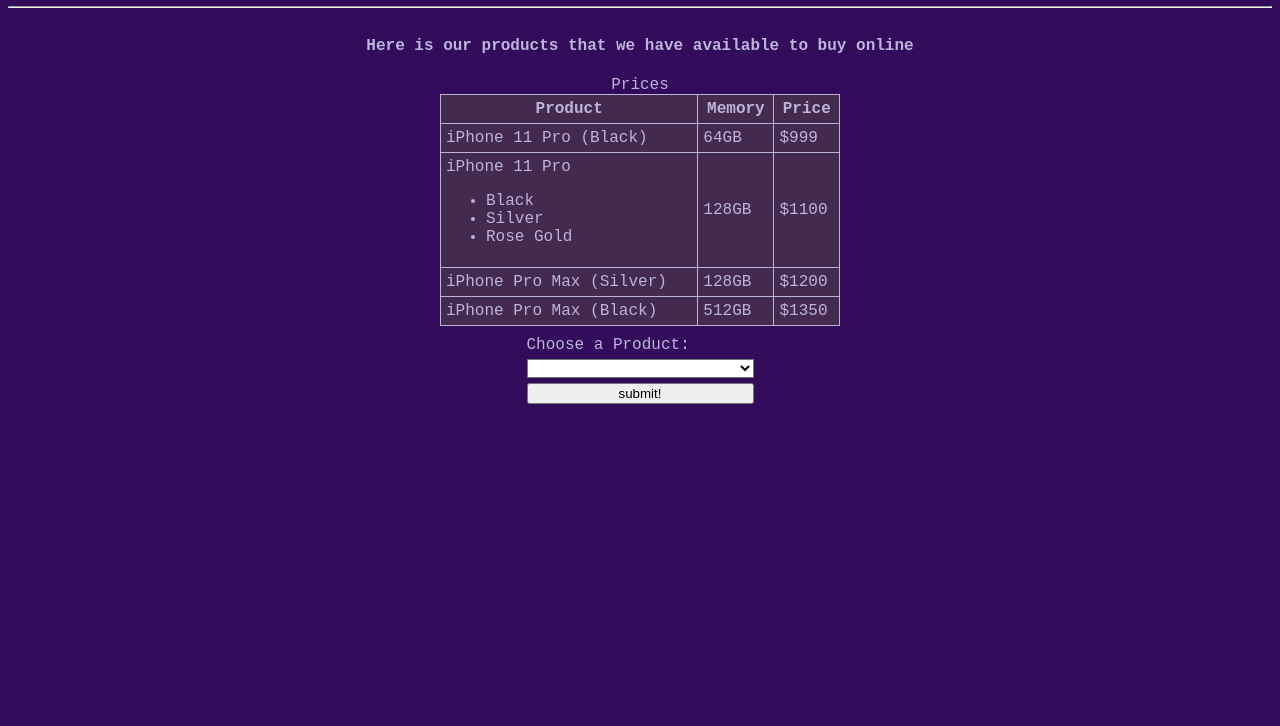
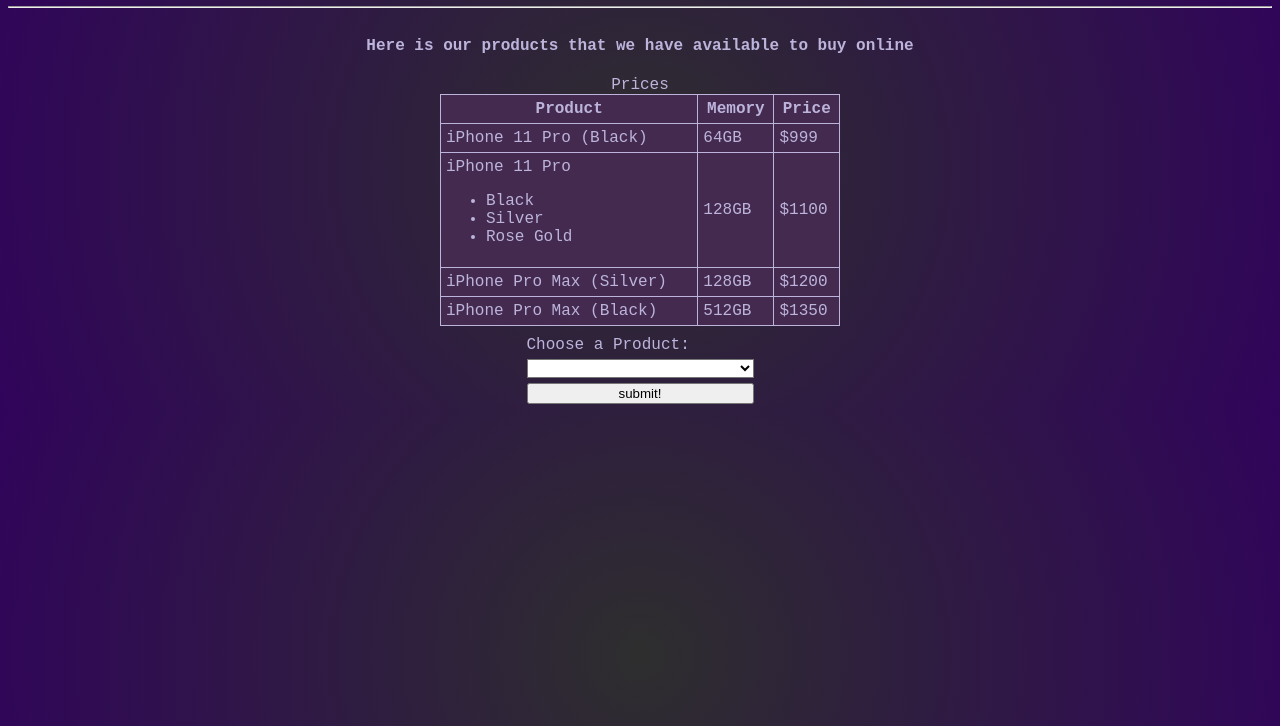
Before and after one commit to YazeedAlKhalaf/cis201-labs, a plain HTML site: page lab5/TheProduct.html in a window 1280 px wide. Shown: the part 74-800 px from the top of the page. Drawn offline with Linux system fonts and the light colour scheme.

Commit message:
add a gradient background and center text

```diff
--- a/lab5/TheProduct.html
+++ b/lab5/TheProduct.html
@@ -11,7 +11,9 @@
     <h1 class="center-row">List of Products</h1>
     <hr />
     <section class="center-col">
-      <h4>Here is our products that we have available to buy online</h4>
+      <h4 class="text-center">
+        Here is our products that we have available to buy online
+      </h4>
       <table class="container">
         <caption>
           Prices
--- a/lab5/styles.css
+++ b/lab5/styles.css
@@ -1,6 +1,6 @@
 body {
   color: #bcb4db;
-  background-color: #320b5a;
+  background: radial-gradient(circle, #2e2e2e, #30045b);
   font-family: "Courier New", Courier, monospace;
 }
 
@@ -55,3 +55,7 @@ th {
   border: 1px solid #bcb4db;
   padding: 5px;
 }
+
+.text-center {
+  text-align: center;
+}
```
